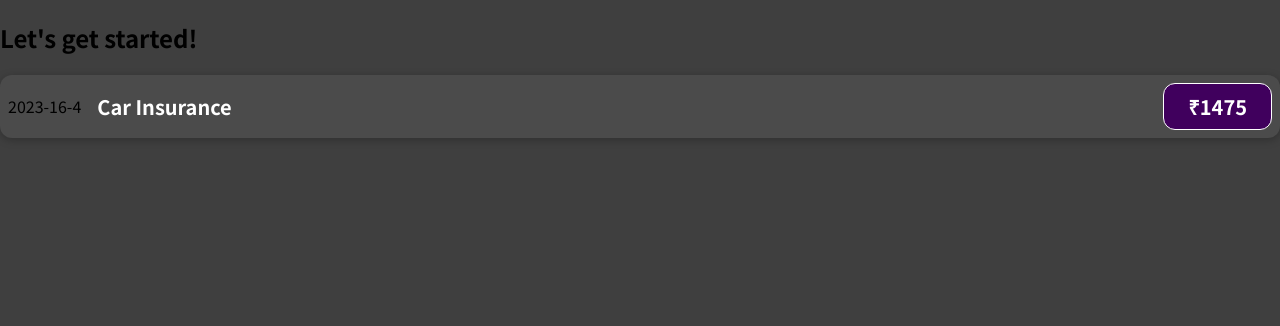
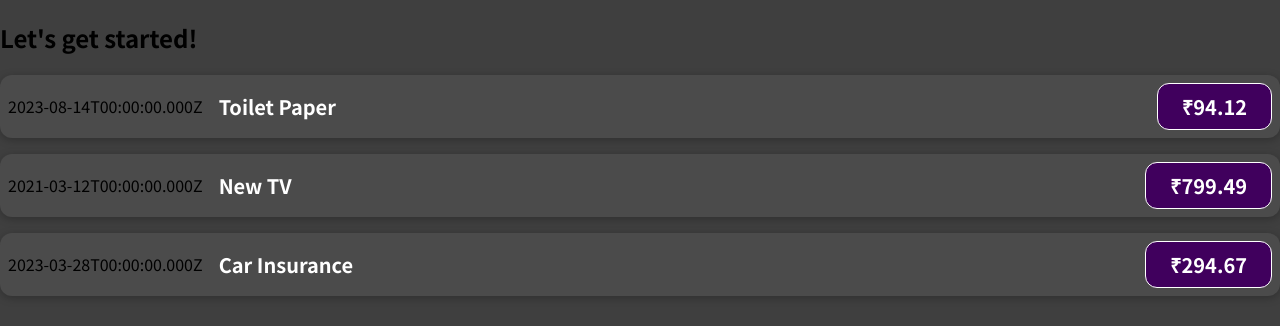
Before and after one commit to Rohitkumar2145/Expense-Tracker, a JavaScript app: page / in a window 1280 px wide. Shown: the top 326 px of the page. Built offline with nearby package versions, Linux system fonts and the light colour scheme.

Commit message:
Adding data via _props

```diff
--- a/src/App.js
+++ b/src/App.js
@@ -1,10 +1,45 @@
 import ExpenseItem from "./components/ExpenseItem";
 
 function App() {
+  const expenses = [
+    {
+      id: "e1",
+      title: "Toilet Paper",
+      amount: 94.12,
+      date: new Date(2023, 7, 14),
+    },
+    { id: "e2", title: "New TV", amount: 799.49, date: new Date(2021, 2, 12) },
+    {
+      id: "e3",
+      title: "Car Insurance",
+      amount: 294.67,
+      date: new Date(2023, 2, 28),
+    },
+    {
+      id: "e4",
+      title: "New Desk (Wooden)",
+      amount: 450,
+      date: new Date(2023, 5, 12),
+    },
+  ];
   return (
     <div>
       <h2>Let's get started!</h2>
-      <ExpenseItem></ExpenseItem>
+      <ExpenseItem
+        title={expenses[0].title}
+        amount={expenses[0].amount}
+        date={expenses[0].date}
+      ></ExpenseItem>
+      <ExpenseItem
+        title={expenses[1].title}
+        amount={expenses[1].amount}
+        date={expenses[1].date}
+      ></ExpenseItem>
+      <ExpenseItem
+        title={expenses[2].title}
+        amount={expenses[2].amount}
+        date={expenses[2].date}
+      ></ExpenseItem>
     </div>
   );
 }
--- a/src/components/ExpenseItem.js
+++ b/src/components/ExpenseItem.js
@@ -1,17 +1,12 @@
 import "./ExpenseItem.css";
 
-function ExpenseItem() {
-  const expenseDate = new Date();
-  const expenseTitle = "Car Insurance";
-  const expenseAmount = 1475;
+function ExpenseItem(props) {
   return (
     <div className="expense-item">
-      <div>{`${expenseDate.getFullYear()}-${expenseDate.getDate()}-${
-        expenseDate.getMonth() + 1
-      }`}</div>
+      <div>{props.date.toISOString()}</div>
       <div className="expense-item__description">
-        <h2>{expenseTitle}</h2>
-        <div className="expense-item__price">₹{expenseAmount}</div>
+        <h2>{props.title}</h2>
+        <div className="expense-item__price">₹{props.amount}</div>
       </div>
     </div>
   );
```
Also changed, not shown: 1 other file (tests, documents, lock files or other folders).
